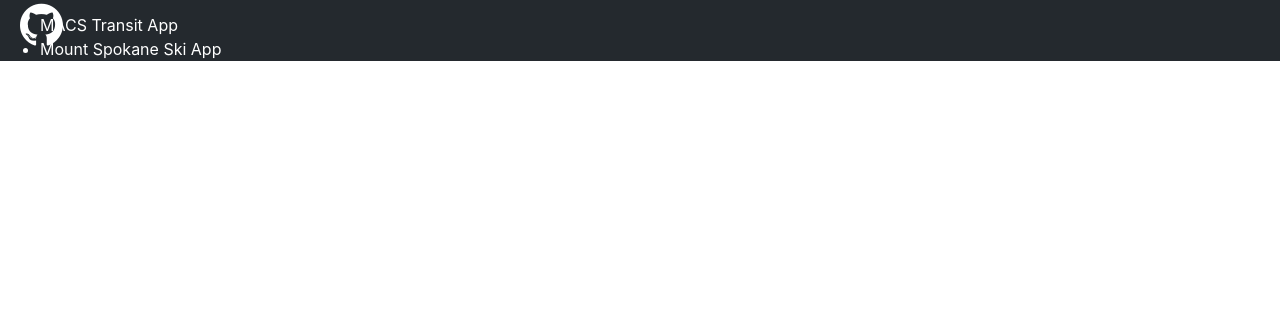
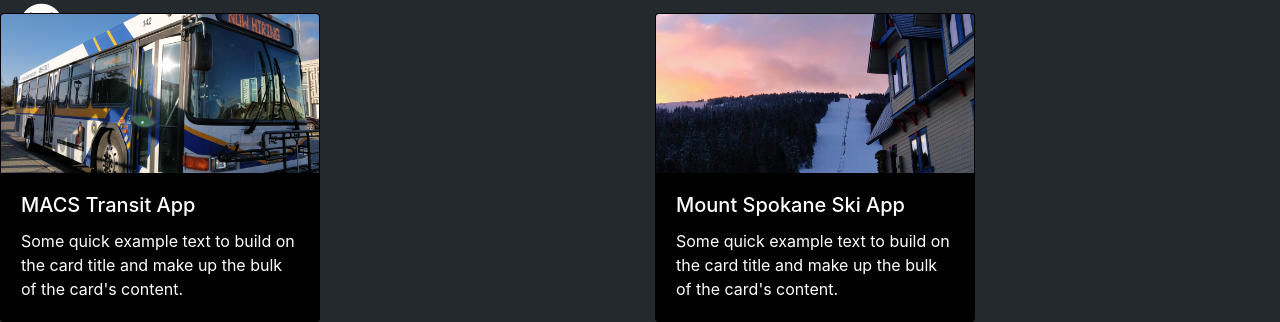
Before and after one commit to yeSpud/thespud.xyz, a plain HTML site: page index.html in a window 1280 px wide. Shown: the part 883-1205 px from the top of the page. Before the commit the page ends 960 px from the top, so only its background shows below. Drawn offline with nearby package versions, Linux system fonts and the light colour scheme.

Commit message:
Added images for cards

```diff
--- a/index.html
+++ b/index.html
@@ -34,10 +34,26 @@
 	<div id="current" style="background-color: #24292e; color: white">
 		<h1 class="h1" style="text-align: center">Current projects</h1>
 		<p style="text-align: center">Projects I'm actively working on</p>
-		<ul>
-			<li>MACS Transit App</li>
-			<li>Mount Spokane Ski App</li>
-		</ul>
+		<div class="row">
+			<div class="col">
+				<div class="card" style="width: 20rem; background-color: black">
+					<img class="card-img-top" src="assets/IMG_20191012_153950.jpg" alt="Promotional image of a bus image for the MACS Transit App">
+					<div class="card-body">
+						<h5 class="card-title">MACS Transit App</h5>
+						<p class="card-text">Some quick example text to build on the card title and make up the bulk of the card's content.</p>
+					</div>
+				</div>
+			</div>
+			<div class="col">
+				<div class="card" style="width: 20rem; background-color: black">
+					<img class="card-img-top" src="assets/IMG_20201222_155144__01.jpg" alt="Promotional image of Mount Spokane for the Mount Spokane Ski App">
+					<div class="card-body">
+						<h5 class="card-title">Mount Spokane Ski App</h5>
+						<p class="card-text">Some quick example text to build on the card title and make up the bulk of the card's content.</p>
+					</div>
+				</div>
+			</div>
+		</div>
 	</div>
 	<!--
 	<div id="university" style="background-color: gray">
```
Also changed, not shown: assets/IMG_20191012_153950.jpg (added), assets/IMG_20201222_155144__01.jpg (added).
